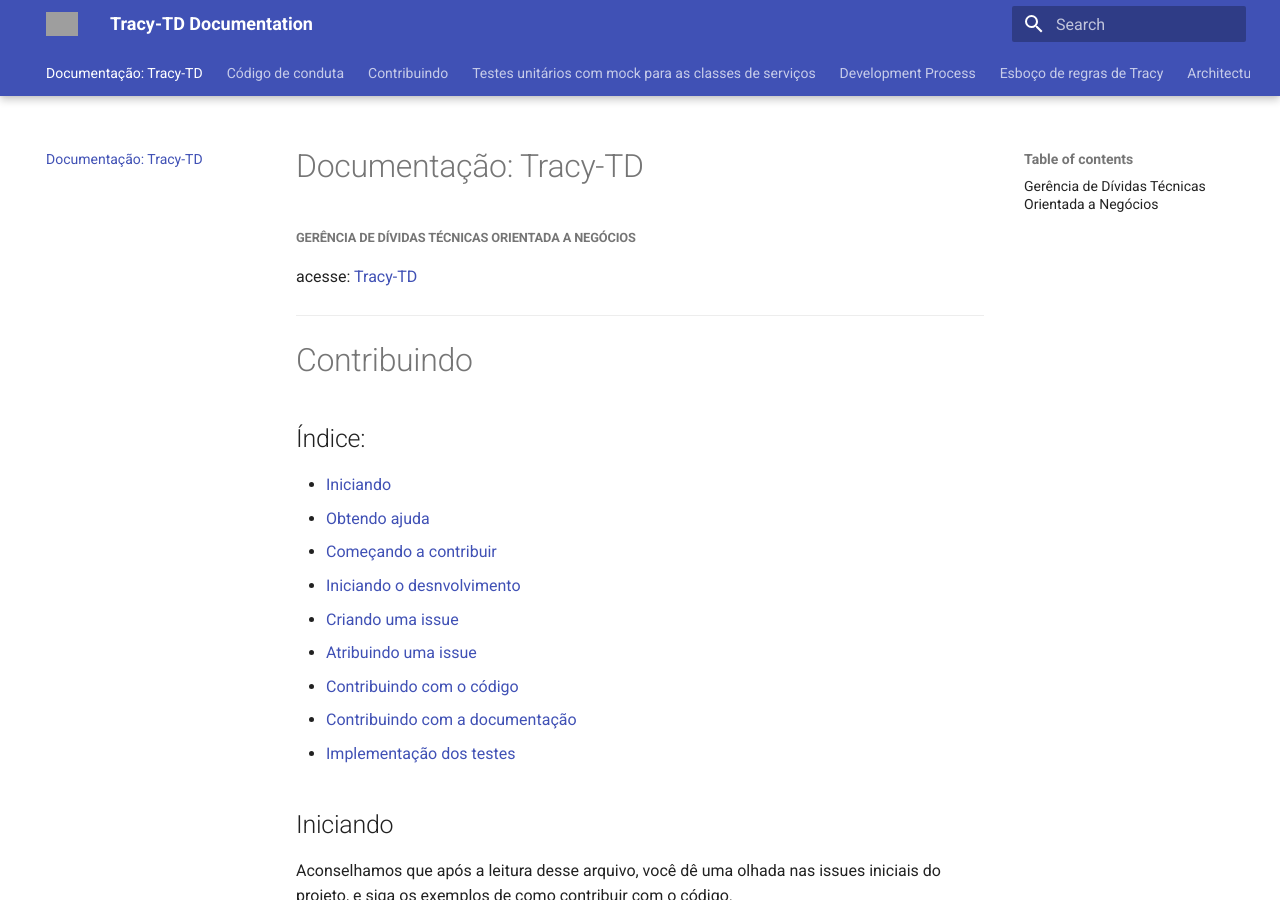
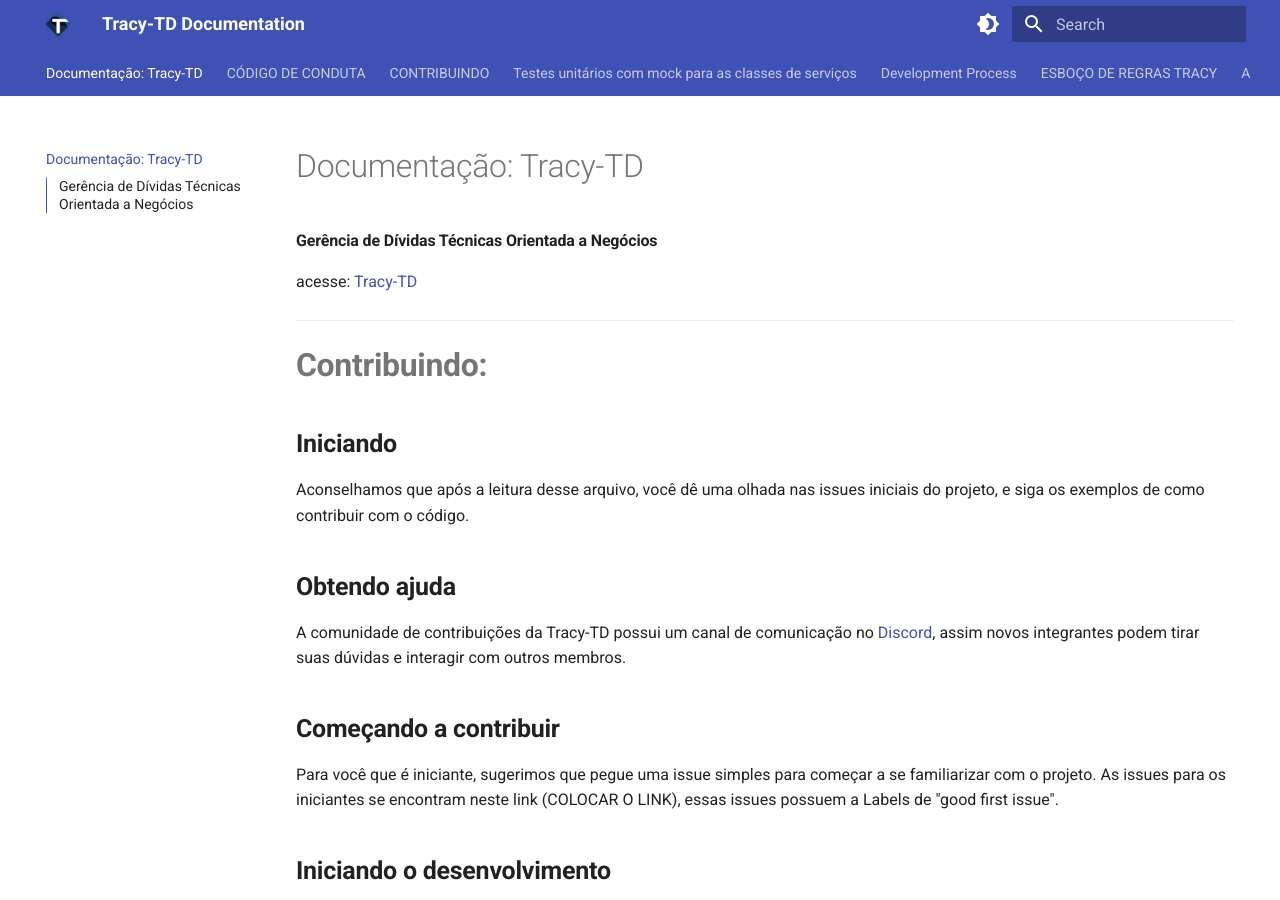
Before and after one commit to tracy-td/tracy-td.github.io, an MkDocs documentation site: the page built from docs/index.md, in a window 1280 px wide and 900 px high. Built offline with MkDocs 1.6.1 and Material for MkDocs 9.7.7, drawn with Linux system fonts in a browser that asks for light colours; grey boxes are pictures that could not be loaded.

Commit message:
Staly of page

```diff
--- a/docs/esboco.md
+++ b/docs/esboco.md
@@ -1,13 +1,13 @@
-# Esboço de regras de Tracy
+# ESBOÇO DE REGRAS TRACY
 
 Este documento é um rascunho. As regras migrarão para a documentação oficial em breve.
 
-## Integração com o Jira.
+## **Integração com o Jira.**
 
 ### Ciclo de vida
 
-  * O Jira envia um push para o endpoint de Tracy a cada alteração nas issues do projeto.
-    * TODO: Informar a configuração do endpoint (em que eventos o endpoint deve ser chamado?)
+  - O Jira envia um push para o endpoint de Tracy a cada alteração nas issues do projeto.
+    - TODO: Informar a configuração do endpoint (em que eventos o endpoint deve ser chamado?)
     *
 
   * issueJira é uma issue no Jira.
--- a/docs/index.md
+++ b/docs/index.md
@@ -1,38 +1,28 @@
 # Documentação: Tracy-TD
-##### Gerência de Dívidas Técnicas Orientada a Negócios
+#### Gerência de Dívidas Técnicas Orientada a Negócios
 acesse: [Tracy-TD](http://tracy-td.io)
 
 ---
 
-# Contribuindo
+# **Contribuindo:**
 
-## Índice:
-- [Iniciando](#iniciando)
-- [Obtendo ajuda](#obtendo-ajuda)
-- [Começando a contribuir](#comeando-a-contribuir)
-- [Iniciando o desnvolvimento](#iniciando-o-desenvolvimento)
-- [Criando uma issue](#criando-issue)
-- [Atribuindo uma issue](#atribuindo-uma-issue)
-- [Contribuindo com o código](#contribuindo-com-o-cdigo)
-- [Contribuindo com a documentação](#contribuindo-com-a-documentao)
-- [Implementação dos testes](#implementao-dos-testes)
 
-## Iniciando
+## **Iniciando**
 
 Aconselhamos que após a leitura desse arquivo, você dê uma olhada nas issues iniciais do projeto, e siga os exemplos de
 como contribuir com o código.
 
-## Obtendo ajuda
+## **Obtendo ajuda**
 
 A comunidade de contribuições da Tracy-TD possui um canal de comunicação no [Discord](https://discord.gg/AwaqbGPRkd), assim
 novos integrantes podem tirar suas dúvidas e interagir com outros membros.
 
-## Começando a contribuir
+## **Começando a contribuir**
 
 Para você que é iniciante, sugerimos que pegue uma issue simples para começar a se familiarizar com o projeto. As issues
 para os iniciantes se encontram neste link (COLOCAR O LINK), essas issues possuem a Labels de "good first issue".
 
-## Iniciando o desenvolvimento
+## **Iniciando o desenvolvimento**
 
 Para iniciar o desenvolvimento é necessário criar uma branch. Existem dois tipos de branches: feature e bugfix:
 
@@ -50,7 +40,7 @@
 - `git checkout - b \<nome da branch>`
   - Esse comando cria a branch com o nome passado no parâmetro (não utilize os "<>") e ainda troca para branch atual de uso.
 
-## Criando issue
+## **Criando issue**
 
 Se você encontrou algum bug ou quer sugerir alguma funcionalidade, você pode criar uma issue nesse LINK (botar o link)
 
@@ -65,13 +55,13 @@
 
 Após esses passos a sua issue está pronta para ser criada, clique em "Submite new issue" e receba a nova issue com um "#" seguido de um valor numérico, um identificador para a issue, e este identificador será utilizado no comentário do seu Pull Request para ser feito o link entre a issue e o Pull Request.
 
-## Atribuindo uma issue
+## **Atribuindo uma issue**
 
 Para atribuir uma issue, você precisa acessa a aba de [Issues](https://github.com/rodrigor/tracy-api/issues), ao selecionar uma issue,
 ela será aberta e poderá receber atribuição(ões) ao clicar em "Assignees", então selecionar quem deverá fazer parte do desenvolvimento dessa issue.
 Lembrando que em Assigness, não serão as mesmas pessoas que irão revisar o seu [Pull Request](#fazendo-pull-request).
 
-## Fazendo Pull Request
+## **Fazendo Pull Request**
 
 Ao concluir a sua contribuição é hora de fazer o famoso Pull Request, onde ele será revisado pela comunidade e então,
 se tudo estiver de acordo com as expectativas dos revisadores o Pull Request será aceito. Mas para isso, é preciso seguir alguns passos
--- a/mkdocs.yml
+++ b/mkdocs.yml
@@ -1,21 +1,70 @@
+# Project information
+# Theme
 site_name: Tracy-TD Documentation
 theme:
   name: 'material'
   prev_next_buttons_location: both
   titles_only: 'true'
   locale: pt_BR
-  favicon: docs/img/android-icon-48x48.png
-  logo: img/ms-icon-150x150.png
+  logo: docs/img/ms-icon-144x144.png
+  favicon: docs/img/android-icon-96x96.png
+  logo: img/ms-icon-310x310.png
   repo_url: https://github.com/tracy-td
+  copyright: Copyright &copy; 2016 - 2023 Tracy-documentação
+
+
+  #Repository
   icon:
     repo: fontawesome/brands/github
+
+
+
+  # Options
   palette:
-    mode: dark
+    - scheme: default
+      toggle:
+        icon: material/brightness-4
+        name: Switch to dark mode
+      primary: indigo
+      accent: blue
+    - scheme: slate
+      toggle:
+        icon: material/brightness-7
+        name: Switch to light mode
+      primary: blue
+      accent:  black
 
+  # Options
   features:
     - navigation.tabs
-    - navigation.tabs.sticky
+    - navigation.sections
+    - toc.integrate
+    - navigation.top
+    - search.suggest
+    - search.highlight
+    - content.tabs.link
+    - content.code.annotation
+    - content.code.copy
 
+  # Extensions
+  markdown_extensions:
+  - pymdownx.highlight:
+      anchor_linenums: true
+  - pymdownx.inlinehilite
+  - pymdownx.snippets
+  - admonition
+  - pymdownx.arithmatex:
+      generic: true
+  - footnotes
+  - pymdownx.details
+  - pymdownx.superfences
+  - pymdownx.mark
+  - attr_list
+  - pymdownx.emoji:
+      emoji_index: !!python/name:materialx.emoji.twemoji
+      emoji_generator: !!python/name:materialx.emoji.to_svg
+
+#Font
 extra:
   favicon: docs/img/favicon-32x32.png
   google_fonts:
@@ -23,6 +72,9 @@
       styles: ['800']
       subsets: ['latin']
 
+
+
+#cookies
 extra:
   consent:
     title: Consentimento de Cookies
@@ -34,14 +86,18 @@
       - accept
       - manage
 
+
+#css/font
 extra_css:
   - https://cdnjs.cloudflare.com/ajax/libs/font-awesome/5.15.3/css/all.min.css
 
+#Icons
 extra:
   go_to_repository:
     icon: fab fa-github
     url: https://github.com/tracy-td
 
+#Social Footer
 extra:
   social:
     - icon: fontawesome/brands/github
```
Also changed, not shown: docs/ARQUITETURA/ARQUITETURA.md (added, +5 -0 lines), docs/CODE-OF-CONDUCT.md (+1 -1 lines), docs/CONFIGURAÇÃO/tracy-api-installation.md (added, +77 -0 lines), docs/CONFIGURAÇÃO/tracy-front-instalation.md (renamed from docs/config/tracy-api-installation.md, +7 -82 lines), docs/CONTRIBUTING.md (+2 -2 lines), docs/architecture/architecture.md (deleted, +0 -5 lines), docs/config/tracy-front-instalation.md (deleted, +0 -3 lines), docs/GUIA-TESTE.md (renamed from docs/TEST-GUIDE.md), docs/img/favicon-96x96.png (added), docs/img/ms-icon-310x310.png (added), 4 other files.
